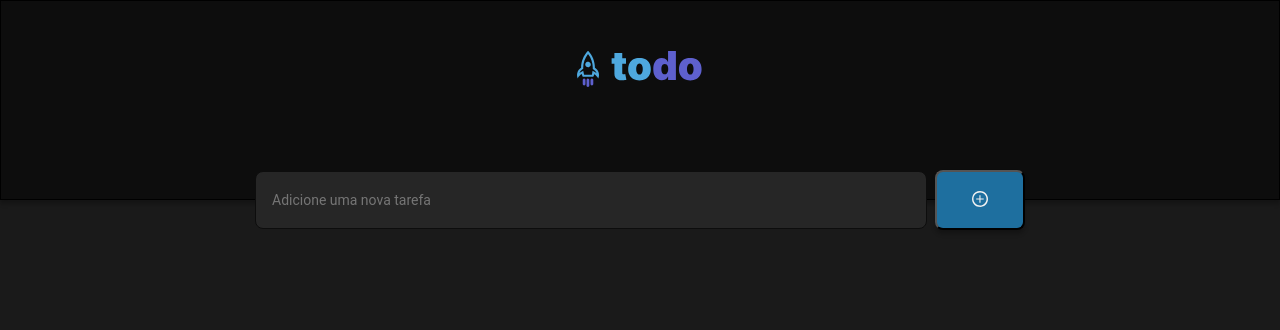
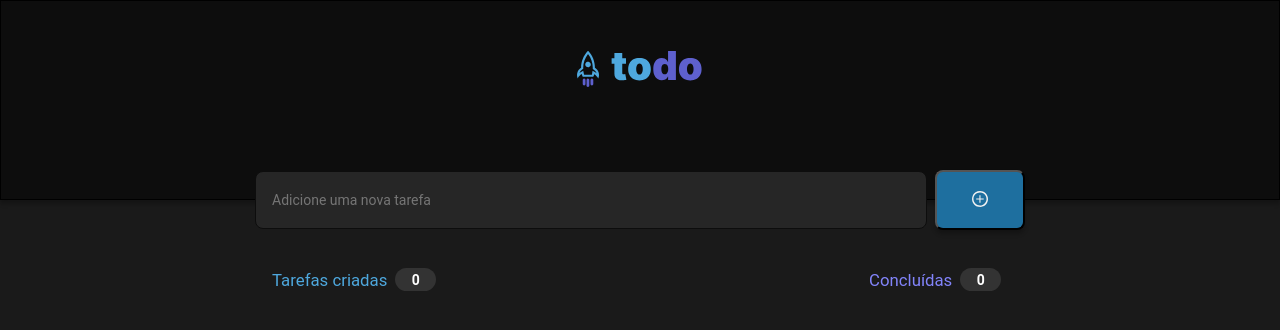
Before and after one commit to alexbruno10/todo-list, a React (Vite) app: page / in a window 1280 px wide. Shown: the top 330 px of the page. Built offline with nearby package versions, Linux system fonts and the light colour scheme.

Commit message:
Create Tasks component

```diff
--- a/src/App.tsx
+++ b/src/App.tsx
@@ -1,12 +1,13 @@
 import '../src/styles/global.scss';
 import Header from './components/Header';
 import Inserts from './components/Inserts';
+import Tasks from './components/Tasks';
 
 function App() {
   return (
     <>
     <Header />
-
+    <Tasks />
     <Inserts />
     </>
   )
--- /dev/null
+++ b/src/components/Tasks/index.tsx
@@ -0,0 +1,25 @@
+import React from "react"
+import styles from './styles.module.scss'
+
+function Tasks () {
+
+    return(
+        <>
+        <div className={styles.divContent}>
+            <div className={styles.labelContent}>
+                <div className={styles.tasksContent}>
+                    <p className={styles.newTasks}>Tarefas criadas</p>
+                    <strong>0</strong>
+                </div>
+                <div className={styles.finishContent}>
+                    <p className={styles.finishTasks}>Concluídas</p>
+                    <strong>0</strong>
+                </div>
+            </div>
+        </div>
+        </>
+    )
+
+}
+
+export default Tasks
--- /dev/null
+++ b/src/components/Tasks/styles.module.scss
@@ -0,0 +1,130 @@
+.divContent {
+    display: flex;
+    flex-direction: row;
+    align-items: center;
+    //justify-content: center;
+    padding: 0px;
+    gap: 8px;
+
+    position: absolute;
+    width: 740px;
+    height: 54px;
+    left: calc(50% - 736px/2);
+    margin-top: 5rem
+
+}
+
+    .labelContent {
+        display: flex;
+        flex-direction: row;
+        justify-content: space-between;
+        align-items: flex-end;
+        padding: 0px;
+        gap: 361px;
+
+        width: 736px;
+        height: 19px;
+
+
+        /* Inside auto layout */
+
+        flex: none;
+        order: 0;
+        align-self: stretch;
+        flex-grow: 0;
+    }
+
+    .newTasks {
+
+        font-size: 1.2rem;
+        color: var(--blue);
+
+    }
+
+    .finishTasks {
+        color: var(--purple);
+        font-size: 1.2rem;
+    }
+
+    .tasksContent {
+        display: flex;
+        flex-direction: row;
+        align-items: center;
+        padding: 0px;
+        gap: 8px;
+
+        //width: 139px;
+        height: 19px;
+
+
+        /* Inside auto layout */
+
+        flex: none;
+        order: 0;
+        flex-grow: 0;
+
+        strong {
+            display: flex;
+            flex-direction: column;
+            justify-content: center;
+            align-items: center;
+            padding: 2px 8px;
+            gap: 10px;
+
+            width: 25px;
+            height: 19px;
+
+            /* Gray 400 */
+
+            background: #333333;
+            border-radius: 999px;
+
+            /* Inside auto layout */
+
+            flex: none;
+            order: 1;
+            flex-grow: 0;
+        }
+    }
+
+    .finishContent {
+        display: flex;
+        flex-direction: row;
+        align-items: center;
+        padding: 0px;
+        gap: 8px;
+
+        width: 139px;
+        height: 19px;
+
+
+        /* Inside auto layout */
+
+        flex: none;
+        order: 0;
+        flex-grow: 0;
+
+        strong {
+            display: flex;
+            flex-direction: column;
+            justify-content: center;
+            align-items: center;
+            padding: 2px 8px;
+            gap: 10px;
+
+            width: 25px;
+            height: 19px;
+
+            /* Gray 400 */
+
+            background: #333333;
+            border-radius: 999px;
+
+            /* Inside auto layout */
+
+            flex: none;
+            order: 1;
+            flex-grow: 0;
+        }
+
+    }
```
